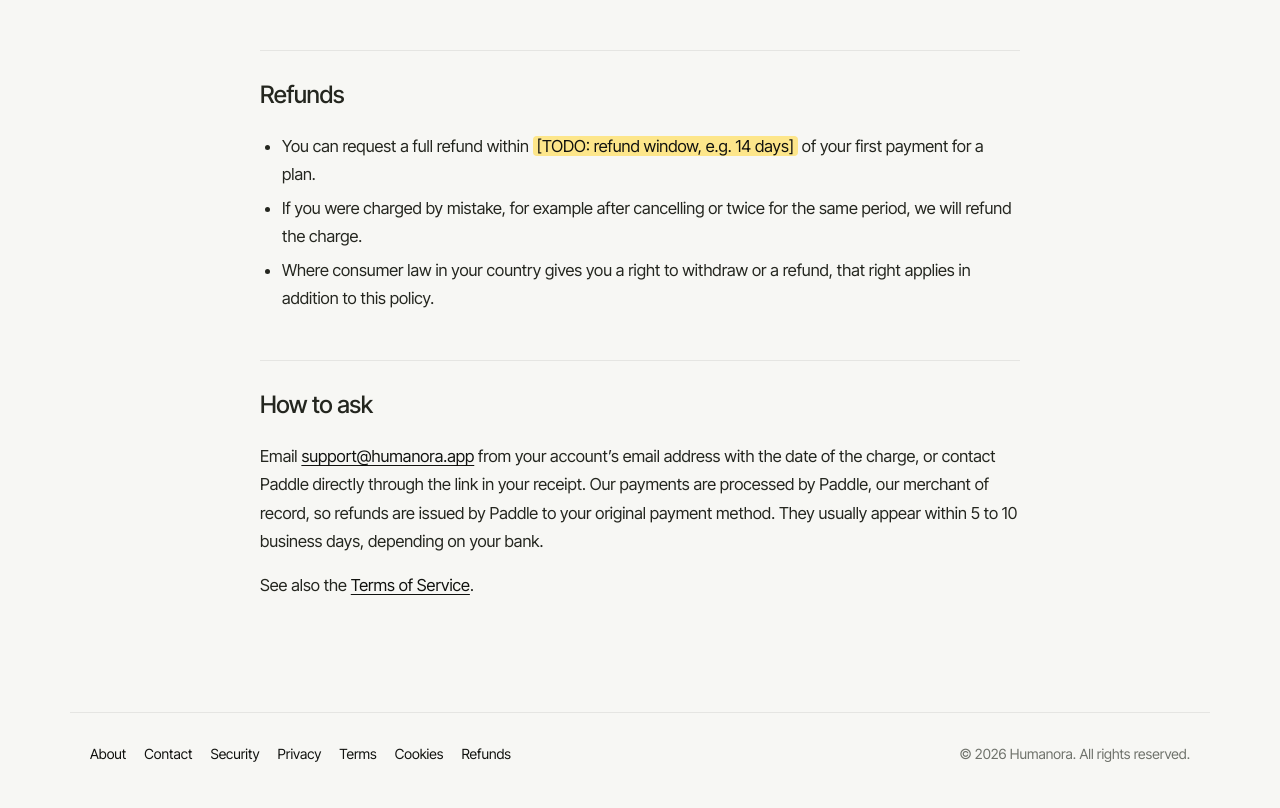
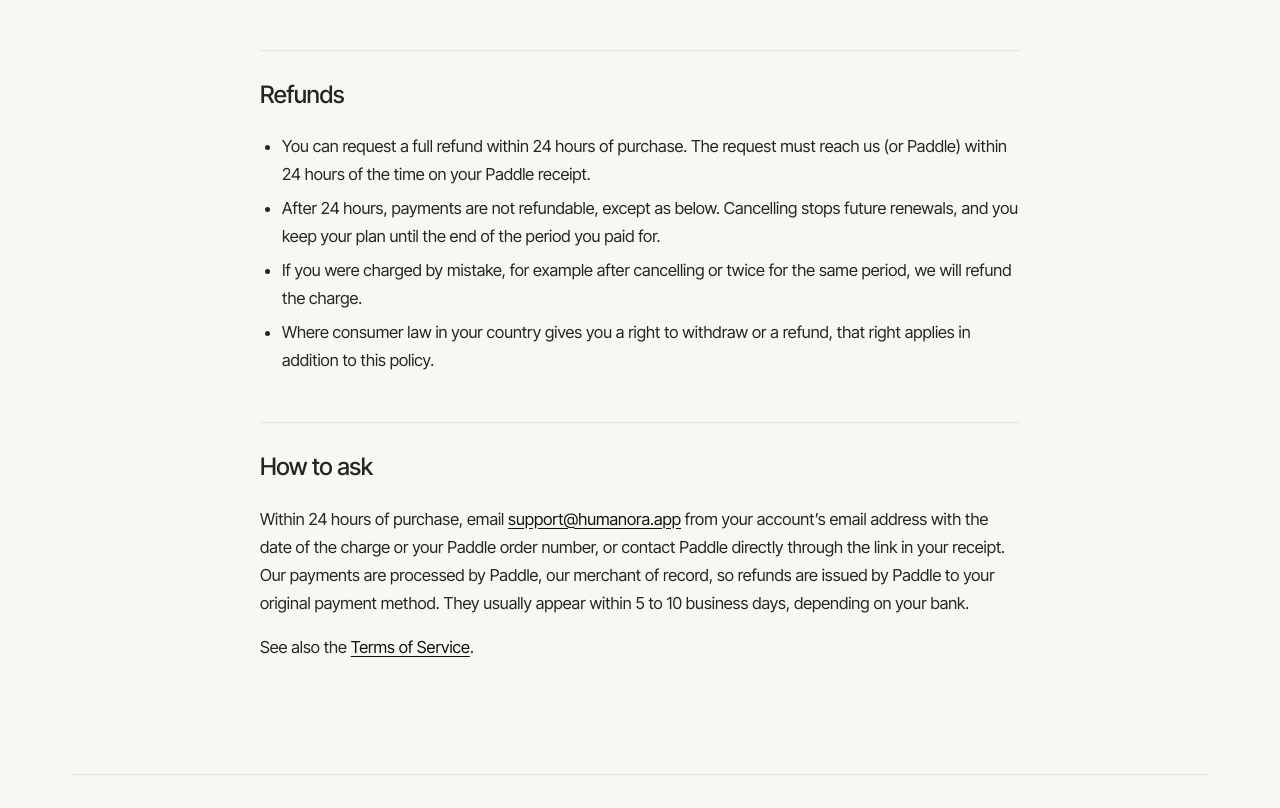
Before and after one commit to PawanOzha/Humanly, a Next.js app: page /refund in a window 1280 px wide. Shown: the part 543-1351 px from the top of the page. Built offline with nearby package versions, Linux system fonts and the light colour scheme; no server answers.

Commit message:
Refund window 24 hours (Paddle MoR); retention cleanup applies only to free accounts

```diff
--- a/app/(legal)/privacy/page.tsx
+++ b/app/(legal)/privacy/page.tsx
@@ -66,7 +66,8 @@ export default function Privacy() {
 
       <h2>5. Retention</h2>
       <ul>
-        <li><strong>Documents, rewrite history, session records and API usage logs</strong>: kept while your account is active. If your account has no sign-in or use (app or API) for 30 days, an automatic daily job deletes your documents and their rewrite history, all session records (IP address and browser), and your API key activity log, daily usage counts and last-used IP. Deleting a document removes it straight away.</li>
+        <li><strong>Documents, rewrite history, session records and API usage logs</strong>: kept while your account is active. If a <strong>free</strong> account has no sign-in or use (app or API) for 30 days, an automatic daily job deletes your documents and their rewrite history, all session records (IP address and browser), and your API key activity log, daily usage counts and last-used IP. Deleting a document removes it straight away.</li>
+        <li><strong>Paid accounts</strong> are not affected by this cleanup: their data is kept while the subscription is active, including after you cancel until the paid period ends. Once it has ended, the account is treated as a free account.</li>
         <li><strong>Your account itself</strong> (name, email, sign-in methods, plan, word balance and API keys) is not deleted for inactivity, so you can come back. Delete it any time yourself (see below).</li>
         <li><strong>Ended sessions</strong>: records of sessions that expired or were signed out are deleted 30 days after they end, for every account.</li>
         <li><strong>Server logs</strong> (for example sign-in and security events, with masked email addresses) are rotated automatically and are not kept per account.</li>
--- a/app/(legal)/refund/page.tsx
+++ b/app/(legal)/refund/page.tsx
@@ -12,13 +12,14 @@ export default function Refund() {
 
       <h2>Refunds</h2>
       <ul>
-        <li>You can request a full refund within <T v={C.refundWindow} /> of your first payment for a plan.</li>
+        <li>You can request a full refund within <T v={C.refundWindow} /> of purchase. The request must reach us (or Paddle) within <T v={C.refundWindow} /> of the time on your Paddle receipt.</li>
+        <li>After <T v={C.refundWindow} />, payments are not refundable, except as below. Cancelling stops future renewals, and you keep your plan until the end of the period you paid for.</li>
         <li>If you were charged by mistake, for example after cancelling or twice for the same period, we will refund the charge.</li>
         <li>Where consumer law in your country gives you a right to withdraw or a refund, that right applies in addition to this policy.</li>
       </ul>
 
       <h2>How to ask</h2>
-      <p>Email <Mail v={C.supportEmail} /> from your account&rsquo;s email address with the date of the charge, or contact Paddle directly through the link in your receipt. Our payments are processed by Paddle, our merchant of record, so refunds are issued by Paddle to your original payment method. They usually appear within 5 to 10 business days, depending on your bank.</p>
+      <p>Within <T v={C.refundWindow} /> of purchase, email <Mail v={C.supportEmail} /> from your account&rsquo;s email address with the date of the charge or your Paddle order number, or contact Paddle directly through the link in your receipt. Our payments are processed by Paddle, our merchant of record, so refunds are issued by Paddle to your original payment method. They usually appear within 5 to 10 business days, depending on your bank.</p>
 
       <p>See also the <Link href="/terms">Terms of Service</Link>.</p>
     </Doc>
--- a/app/(legal)/security/page.tsx
+++ b/app/(legal)/security/page.tsx
@@ -34,7 +34,7 @@ export default function Security() {
       <ul>
         <li>All traffic is encrypted with HTTPS and served through Cloudflare.</li>
         <li>Payment webhooks are signature-verified before they change anything.</li>
-        <li>After 30 days with no sign-in or use, your documents, rewrite history, session records and API usage logs are deleted automatically. Your account and plan stay so you can come back.</li>
+        <li>For free accounts with no sign-in or use for 30 days, documents, rewrite history, session records and API usage logs are deleted automatically. The account itself stays so you can come back. Paid accounts keep their data while the subscription is active.</li>
         <li>Deleting your account (confirmed with your password, or by signing in to Google again) removes your documents, rewrite history, API keys, sessions and Google connection from our database.</li>
       </ul>
 
--- a/lib/company.ts
+++ b/lib/company.ts
@@ -12,8 +12,8 @@ export const COMPANY = {
   securityEmail: "support@humanora.app",
   modelHosting: "GPU servers that Humanora operates through a GPU cloud hosting provider",
   dbRegion: "a PostgreSQL database on servers operated by Humanora",
-  logRetention: "kept while your account is active; after 30 days with no sign-in or use, your documents, rewrite history, session records and API usage logs are deleted automatically",
-  refundWindow: "[TODO: refund window, e.g. 14 days]",
+  logRetention: "kept while your account is active. For free accounts with no sign-in or use for 30 days, documents, rewrite history, session records and API usage logs are deleted automatically. Paid accounts keep their data while the subscription is active",
+  refundWindow: "24 hours",
   minAge: "16",
   updated: "October 14, 2026",
 } as const;
```
